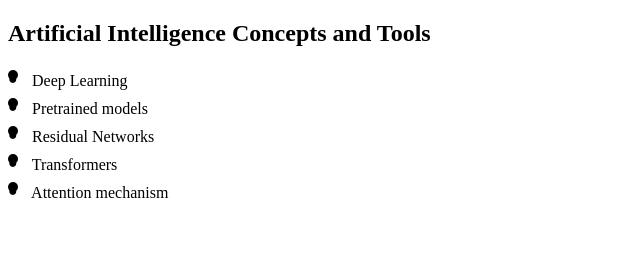
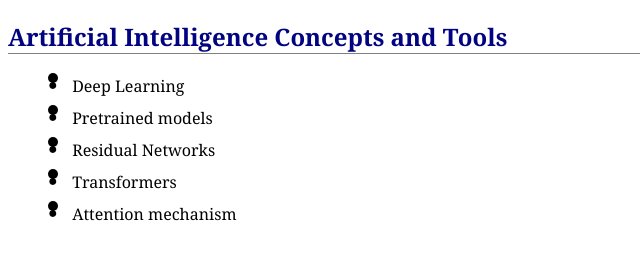
Before and after one commit to AdarshG-Uncg/AdarshG-Uncg.github.io, a plain HTML site: page AItools.html in a window 1280 px wide. Shown: the whole page, without its empty margins (0-640 px from the left). Drawn offline with Linux system fonts and the light colour scheme.

Commit message:
Updated v1.2 AItools.html

```diff
--- a/AItools.html
+++ b/AItools.html
@@ -1,7 +1,11 @@
 <!DOCTYPE html>
 <html lang="en">
 <head>
+  <link rel="stylesheet" href="./csss/decorations.css">
     <style>
+      body{
+        font-family: Georgia, serif;
+      }
     .skills-list {
   list-style: none;
   padding: 0;
@@ -21,6 +25,11 @@
   position: relative;
   top: -2px;
 }
+h2, h3 {
+  border-bottom: 1px solid gray; /* Adjust thickness and color as needed */
+  margin-bottom: 10px;
+  color: #020381; /* Adjust as needed */
+}
     </style>
 </head>
 <body>
@@ -29,11 +38,11 @@
         <h2>Artificial Intelligence Concepts and Tools</h2>
 
         <ul class="skills-list">
-          <li><span>&#9679;</span> Deep Learning</li>
-          <li><span>&#9679;</span> Pretrained models</li>
-          <li><span>&#9679;</span> Residual Networks</li>
-          <li><span>&#9679;</span> Transformers</li>
-          <li><span>&#9679;</span> Attention mechanism</li>
+          <li><span style="margin-left:40px;">&#9679;</span> Deep Learning</li>
+          <li><span style="margin-left:40px;">&#9679;</span> Pretrained models</li>
+          <li><span style="margin-left:40px;">&#9679;</span> Residual Networks</li>
+          <li><span style="margin-left:40px;">&#9679;</span> Transformers</li>
+          <li><span style="margin-left:40px;">&#9679;</span> Attention mechanism</li>
         </ul>
 
       </section>
```
